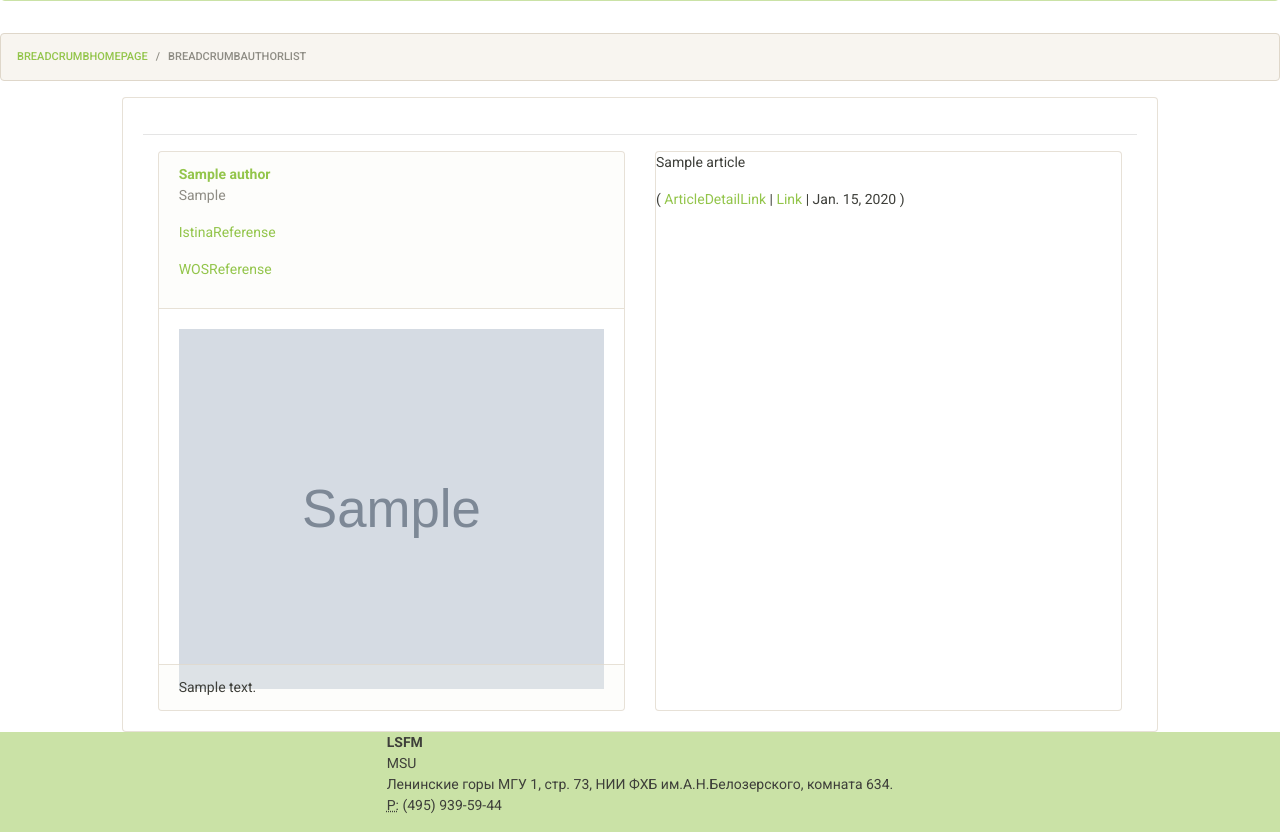
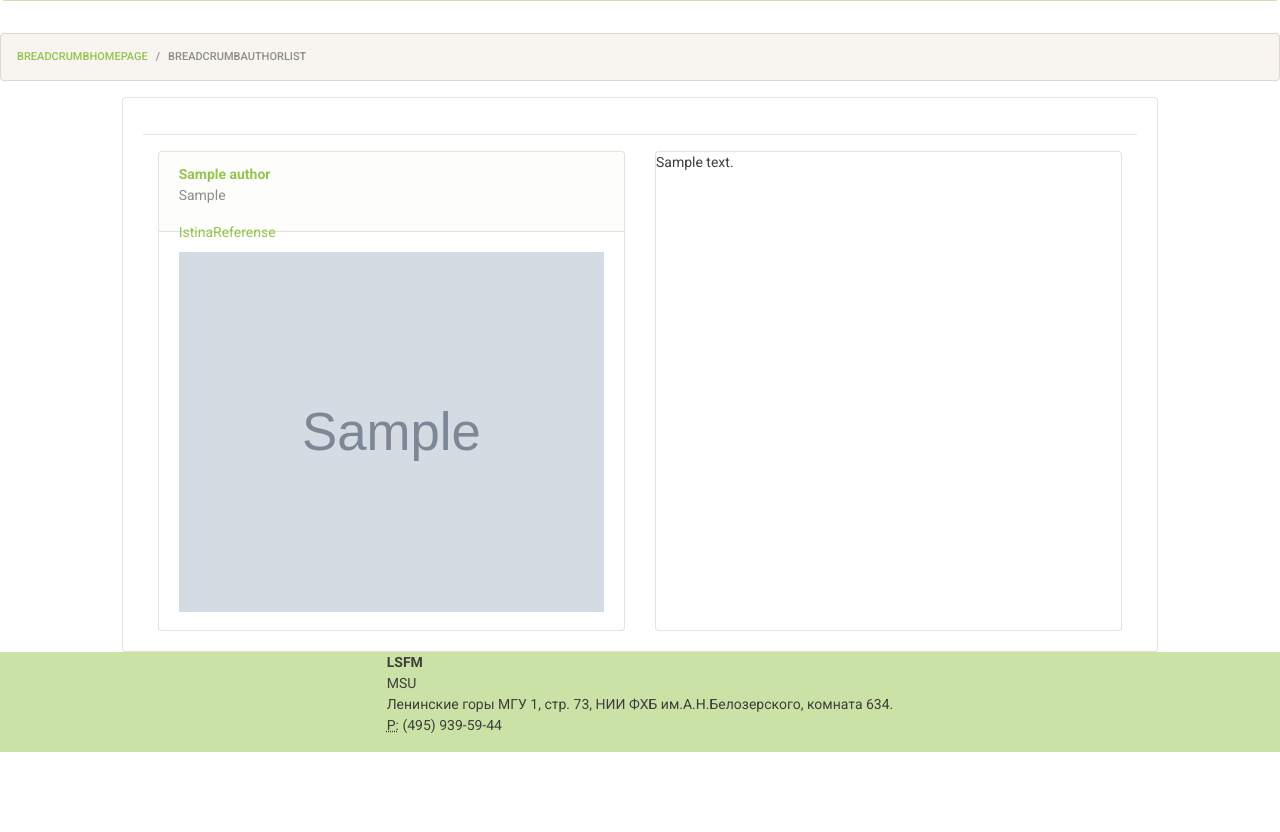
Before and after one commit to Santa29/Nadushka, a Django app: page /en/structure/authors/ in a window 1280 px wide. Shown: the part 439-1271 px from the top of the page. After the commit the page ends 1191 px from the top, so only its background shows below. Run offline with Django 3.2, Linux system fonts and the light colour scheme; tables that the repository leaves empty hold one stand-in row (values such as "Sample post"); grey boxes marked "Sample" are stand-in pictures; some libraries are stand-ins or nearby versions.

Commit message:
Overriding authors page and add some filters in the publications page. Prepare to second deploy.

```diff
--- a/posts/models.py
+++ b/posts/models.py
@@ -29,6 +29,7 @@ class Author(models.Model):
     class Meta:
         verbose_name = _("Автор")
         verbose_name_plural = _("Авторы")
+        ordering = ['sequence_number']
 
 
 class Article(models.Model):
--- a/posts/views.py
+++ b/posts/views.py
@@ -4,14 +4,15 @@ from django.core.paginator import Paginator, EmptyPage, PageNotAnInteger
 from django.db.models import Q
 from datetime import datetime
 
+from .models import Article, Author
 
-from .models import Article, Author
 
 # Create your views here.
 
 
 class HomePageView(TemplateView):
     template_name = 'home.html'
+
 
 class ArticlePageView(ListView):
     model = Article
@@ -22,16 +23,20 @@ class ArticlePageView(ListView):
     def get_queryset(self):
         current_year = datetime.now().year
         last_displayed_year = current_year - 10
-        queryset = Article.objects.filter(date__year__gte=last_displayed_year, date__year__lte=current_year).order_by('-date')
+        sequence_main_author = 1
+        queryset = Article.objects.filter(date__year__gte=last_displayed_year, date__year__lte=current_year, authors__sequence_number=sequence_main_author).order_by('-date')
         return queryset
+
 
 class ContactsPageView(TemplateView):
     template_name = 'contacts.html'
+
 
 class ArticleDetailView(DetailView):
     model = Article
     template_name = 'public_detail.html'
     context_object_name = 'public_detail'
+
 
 class AuthorsListView(ListView):
     model = Author
@@ -42,10 +47,12 @@ class AuthorsListView(ListView):
         queryset = Author.objects.order_by('sequence_number')
         return queryset
 
+
 class AuthorDetailView(DetailView):
     model = Author
     template_name = 'author_detail.html'
     context_object_name = 'author_detail'
+
 
 class SearchResultViewSimple(ListView):
     model = Article
@@ -59,7 +66,7 @@ class SearchResultViewSimple(ListView):
         if question != None:
             search_articles = Article.objects.filter(
                 Q(name__icontains=question) | Q(abstract__icontains=question)
-                ).order_by('-date')
+            ).order_by('-date')
 
             context['last_question'] = '?q=%s' % question
 
--- a/proj/urls.py
+++ b/proj/urls.py
@@ -16,9 +16,14 @@ Including another URLconf
 from django.contrib import admin
 from django.urls import path, include
 from django.conf.urls.i18n import i18n_patterns
+from django.conf import settings
+from django.conf.urls.static import static
 
 urlpatterns = i18n_patterns(
     path('admin/', admin.site.urls),
     path('rosetta/', include('rosetta.urls')),
     path('', include('posts.urls')),
 )
+if settings.DEBUG:
+    urlpatterns += static(settings.STATIC_URL, document_root=settings.STATIC_ROOT)
+    urlpatterns += static(settings.MEDIA_URL, document_root=settings.MEDIA_ROOT)
--- a/templates/authors.html
+++ b/templates/authors.html
@@ -15,8 +15,8 @@
     <div class="container-fluid">
         <div class="row">
             <div class="col-sm-6">
-                <div class="card" style="height: 70vh;">
-                    <div class="card-header">
+                <div class="card" style="height: 60vh;">
+                    <div class="card-header" style="height: 10vh">
                         <span class="font-weight-bold"><a href="{% url 'author_detail' author.slug %}">{{author.name}}</a></span>
                         <p>
                         <span class="text-muted">{{author.position}}</span>
@@ -28,28 +28,16 @@
                         <a href="{{author.wos_researcher_id}}">{% trans 'WOSReferense' %}</a>
                         </p>
                     </div>
-                    <div class="card-body" style="height: 60vh">
+                    <div class="card-body" style="height: 50vh">
                         <p>
                             <img src="{{ author.image.url }}" class="img-fluid" style="height: 45vh">
                         </p>
                     </div>
-                    <div class="card-footer">
-                        {{author.description}}
-                    </div>
                 </div>
             </div>
             <div class="col-sm-6">
-                <div class="card" style="height: 70vh; overflow: auto;">
-                    {% for article in author.article_authors.all %}
-                    {% if article.date.year > 2014 %}
-                        <p>{{article.name}}</p>
-                        <p>
-                        ( <a href={% url 'article_detail' article.pk %}>{% trans 'ArticleDetailLink' %}</a> |
-                        <a href="{{article.url}}">{% trans 'Link' %}</a> |
-                        {{article.date}} )
-                        </p>
-                    {% endif %}
-                    {% endfor %}
+                <div class="card" style="height: 60vh; overflow: auto;">
+                    {{author.description}}
                 </div>
             </div>
         </div>
```
Also changed, not shown: proj/settings.py (+3 -5 lines), 1 other file.
